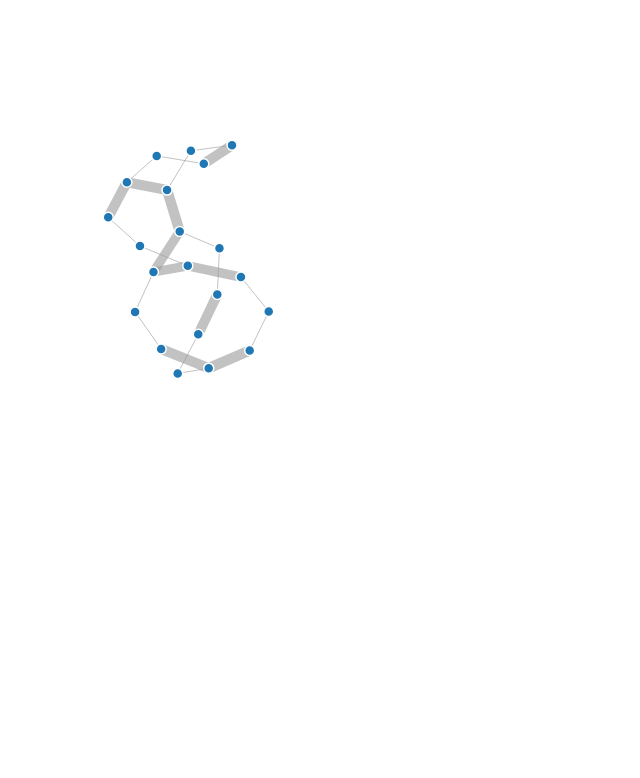
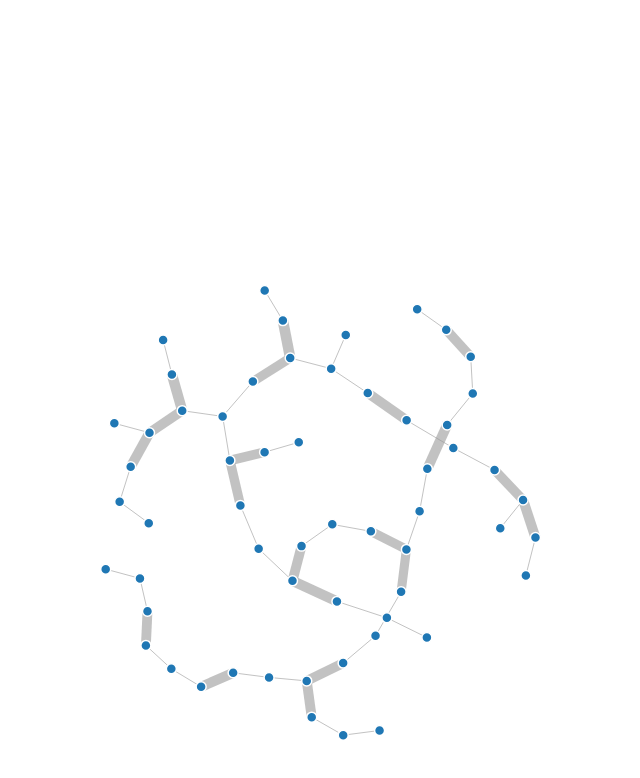
Before and after one commit to pheanex/BachelorThesis, a plain HTML site: page index.html in a window 1280 px wide. Shown: the whole page, without its empty margins (300-940 px from the left). Drawn offline with Linux system fonts and the light colour scheme.

Commit message:
fixed 3djs graph bug, now the graph is drawn correctly

```diff
--- a/graph.json
+++ b/graph.json
@@ -1,210 +1,523 @@
 {
     "nodes": [
         {
+            "index": 0,
+            "name": "12_0"
+        },
+        {
+            "index": 1,
+            "name": "12_1"
+        },
+        {
+            "index": 2,
+            "name": "6_0"
+        },
+        {
+            "index": 3,
+            "name": "8_0"
+        },
+        {
+            "index": 4,
+            "name": "13_0"
+        },
+        {
+            "index": 5,
+            "name": "10_1"
+        },
+        {
+            "index": 6,
+            "name": "0_1"
+        },
+        {
+            "index": 7,
+            "name": "9_1"
+        },
+        {
+            "index": 8,
+            "name": "node_20"
+        },
+        {
+            "index": 9,
+            "name": "1_0"
+        },
+        {
+            "index": 10,
+            "name": "7_1"
+        },
+        {
+            "index": 11,
+            "name": "7_0"
+        },
+        {
+            "index": 12,
+            "name": "0_0"
+        },
+        {
             "index": 13,
-            "name": "3_1"
+            "name": "11_0"
         },
         {
             "index": 14,
             "name": "3_0"
         },
         {
-            "index": 0,
-            "name": "6_0"
+            "index": 15,
+            "name": "16_0"
         },
         {
-            "index": 1,
-            "name": "6_1"
+            "index": 16,
+            "name": "16_1"
         },
         {
-            "index": 15,
+            "index": 17,
             "name": "2_0"
         },
         {
-            "index": 2,
-            "name": "node_6"
-        },
-        {
-            "index": 3,
-            "name": "node_5"
-        },
-        {
-            "index": 4,
-            "name": "node_4"
-        },
-        {
-            "index": 5,
-            "name": "node_3"
-        },
-        {
-            "index": 6,
-            "name": "node_2"
-        },
-        {
-            "index": 7,
-            "name": "node_1"
-        },
-        {
-            "index": 8,
-            "name": "node_0"
-        },
-        {
-            "index": 17,
-            "name": "5_1"
-        },
-        {
             "index": 18,
-            "name": "5_0"
-        },
-        {
-            "index": 9,
-            "name": "1_1"
-        },
-        {
-            "index": 10,
-            "name": "1_0"
-        },
-        {
-            "index": 16,
             "name": "2_1"
         },
         {
             "index": 19,
+            "name": "2_2"
+        },
+        {
+            "index": 20,
+            "name": "17_1"
+        },
+        {
+            "index": 21,
+            "name": "17_0"
+        },
+        {
+            "index": 22,
+            "name": "18_0"
+        },
+        {
+            "index": 23,
+            "name": "9_0"
+        },
+        {
+            "index": 24,
+            "name": "15_1"
+        },
+        {
+            "index": 25,
+            "name": "5_0"
+        },
+        {
+            "index": 26,
             "name": "4_0"
         },
         {
-            "index": 20,
+            "index": 27,
+            "name": "7_2"
+        },
+        {
+            "index": 28,
+            "name": "14_0"
+        },
+        {
+            "index": 29,
+            "name": "14_1"
+        },
+        {
+            "index": 30,
+            "name": "20_0"
+        },
+        {
+            "index": 31,
+            "name": "node_9"
+        },
+        {
+            "index": 32,
+            "name": "node_8"
+        },
+        {
+            "index": 33,
+            "name": "node_7"
+        },
+        {
+            "index": 34,
+            "name": "node_6"
+        },
+        {
+            "index": 35,
+            "name": "node_5"
+        },
+        {
+            "index": 36,
+            "name": "node_4"
+        },
+        {
+            "index": 37,
+            "name": "node_3"
+        },
+        {
+            "index": 38,
+            "name": "node_2"
+        },
+        {
+            "index": 39,
+            "name": "node_1"
+        },
+        {
+            "index": 40,
+            "name": "node_0"
+        },
+        {
+            "index": 41,
+            "name": "19_1"
+        },
+        {
+            "index": 42,
+            "name": "19_0"
+        },
+        {
+            "index": 43,
+            "name": "15_0"
+        },
+        {
+            "index": 44,
             "name": "4_1"
         },
         {
-            "index": 11,
-            "name": "0_0"
+            "index": 45,
+            "name": "node_19"
         },
         {
-            "index": 12,
-            "name": "0_1"
+            "index": 46,
+            "name": "node_18"
+        },
+        {
+            "index": 47,
+            "name": "node_17"
+        },
+        {
+            "index": 48,
+            "name": "node_16"
+        },
+        {
+            "index": 49,
+            "name": "node_15"
+        },
+        {
+            "index": 50,
+            "name": "node_14"
+        },
+        {
+            "index": 51,
+            "name": "node_13"
+        },
+        {
+            "index": 52,
+            "name": "node_12"
+        },
+        {
+            "index": 53,
+            "name": "node_11"
+        },
+        {
+            "index": 54,
+            "name": "node_10"
+        },
+        {
+            "index": 55,
+            "name": "20_1"
+        },
+        {
+            "index": 56,
+            "name": "5_1"
+        },
+        {
+            "index": 57,
+            "name": "10_0"
         }
     ],
     "links": [
         {
-            "source": 13,
-            "target": 0,
+            "source": 0,
+            "target": 19,
+            "value": 96.5
+        },
+        {
+            "source": 0,
+            "target": 52,
+            "value": 1
+        },
+        {
+            "source": 1,
+            "target": 14,
+            "value": 91.5
+        },
+        {
+            "source": 1,
+            "target": 52,
+            "value": 1
+        },
+        {
+            "source": 2,
+            "target": 14,
+            "value": 100.5
+        },
+        {
+            "source": 2,
+            "target": 34,
+            "value": 1
+        },
+        {
+            "source": 57,
+            "target": 30,
+            "value": 98.5
+        },
+        {
+            "source": 57,
+            "target": 20,
+            "value": 96.0
+        },
+        {
+            "source": 57,
+            "target": 54,
+            "value": 1
+        },
+        {
+            "source": 4,
+            "target": 51,
+            "value": 1
+        },
+        {
+            "source": 4,
+            "target": 10,
+            "value": 107.5
+        },
+        {
+            "source": 5,
+            "target": 7,
             "value": 102.5
         },
         {
-            "source": 13,
-            "target": 17,
-            "value": 109.5
+            "source": 5,
+            "target": 54,
+            "value": 1
         },
         {
-            "source": 13,
-            "target": 5,
+            "source": 27,
+            "target": 33,
+            "value": 1
+        },
+        {
+            "source": 27,
+            "target": 18,
+            "value": 86.0
+        },
+        {
+            "source": 22,
+            "target": 43,
+            "value": 93.0
+        },
+        {
+            "source": 22,
+            "target": 46,
+            "value": 1
+        },
+        {
+            "source": 3,
+            "target": 11,
+            "value": 91.0
+        },
+        {
+            "source": 3,
+            "target": 32,
+            "value": 1
+        },
+        {
+            "source": 9,
+            "target": 18,
+            "value": 112.5
+        },
+        {
+            "source": 9,
+            "target": 39,
+            "value": 1
+        },
+        {
+            "source": 10,
+            "target": 33,
+            "value": 1
+        },
+        {
+            "source": 10,
+            "target": 13,
+            "value": 98.5
+        },
+        {
+            "source": 11,
+            "target": 33,
+            "value": 1
+        },
+        {
+            "source": 11,
+            "target": 6,
+            "value": 89.5
+        },
+        {
+            "source": 12,
+            "target": 28,
+            "value": 104.0
+        },
+        {
+            "source": 12,
+            "target": 25,
+            "value": 96.0
+        },
+        {
+            "source": 12,
+            "target": 40,
+            "value": 1
+        },
+        {
+            "source": 6,
+            "target": 40,
             "value": 1
         },
         {
             "source": 14,
-            "target": 19,
-            "value": 99.0
-        },
-        {
-            "source": 14,
-            "target": 5,
+            "target": 37,
             "value": 1
         },
         {
-            "source": 0,
-            "target": 2,
+            "source": 15,
+            "target": 48,
             "value": 1
         },
         {
-            "source": 1,
-            "target": 15,
-            "value": 85.0
+            "source": 15,
+            "target": 23,
+            "value": 96.5
         },
         {
-            "source": 1,
-            "target": 2,
+            "source": 16,
+            "target": 48,
             "value": 1
         },
         {
-            "source": 1,
-            "target": 20,
-            "value": 86.0
-        },
-        {
-            "source": 15,
-            "target": 18,
-            "value": 89.5
-        },
-        {
-            "source": 15,
-            "target": 6,
+            "source": 17,
+            "target": 38,
             "value": 1
         },
         {
-            "source": 3,
-            "target": 17,
+            "source": 18,
+            "target": 38,
             "value": 1
         },
         {
-            "source": 3,
-            "target": 18,
+            "source": 19,
+            "target": 38,
             "value": 1
         },
         {
-            "source": 4,
-            "target": 19,
+            "source": 20,
+            "target": 47,
             "value": 1
         },
         {
-            "source": 4,
-            "target": 20,
+            "source": 21,
+            "target": 47,
             "value": 1
         },
         {
-            "source": 6,
-            "target": 16,
+            "source": 21,
+            "target": 26,
+            "value": 83.0
+        },
+        {
+            "source": 7,
+            "target": 31,
             "value": 1
         },
         {
-            "source": 7,
-            "target": 9,
+            "source": 23,
+            "target": 31,
             "value": 1
         },
         {
-            "source": 7,
-            "target": 10,
+            "source": 24,
+            "target": 49,
+            "value": 1
+        },
+        {
+            "source": 24,
+            "target": 44,
+            "value": 99.5
+        },
+        {
+            "source": 25,
+            "target": 35,
+            "value": 1
+        },
+        {
+            "source": 26,
+            "target": 56,
+            "value": 85.5
+        },
+        {
+            "source": 26,
+            "target": 36,
+            "value": 1
+        },
+        {
+            "source": 13,
+            "target": 41,
+            "value": 98.5
+        },
+        {
+            "source": 13,
+            "target": 53,
+            "value": 1
+        },
+        {
+            "source": 28,
+            "target": 50,
+            "value": 1
+        },
+        {
+            "source": 29,
+            "target": 50,
+            "value": 1
+        },
+        {
+            "source": 35,
+            "target": 56,
+            "value": 1
+        },
+        {
+            "source": 36,
+            "target": 44,
+            "value": 1
+        },
+        {
+            "source": 41,
+            "target": 45,
+            "value": 1
+        },
+        {
+            "source": 42,
+            "target": 45,
             "value": 1
         },
         {
             "source": 8,
-            "target": 11,
+            "target": 55,
             "value": 1
         },
         {
             "source": 8,
-            "target": 12,
+            "target": 30,
             "value": 1
         },
         {
-            "source": 9,
-            "target": 11,
-            "value": 103.5
-        },
-        {
-            "source": 16,
-            "target": 10,
-            "value": 101.0
-        },
-        {
-            "source": 10,
-            "target": 12,
-            "value": 102.5
-        },
-        {
-            "source": 20,
-            "target": 12,
-            "value": 107.0
+            "source": 43,
+            "target": 49,
+            "value": 1
         }
     ]
 }
--- a/index.html
+++ b/index.html
@@ -17,8 +17,8 @@
 <script src="d3.v3.min.js"></script>
 <script>
 
-var width = 960,
-    height = 500;
+var width = 1208,
+    height = 1000;
 
 var color = d3.scale.category20();
 
```
Also changed, not shown: caa.svg, 1 other file.
